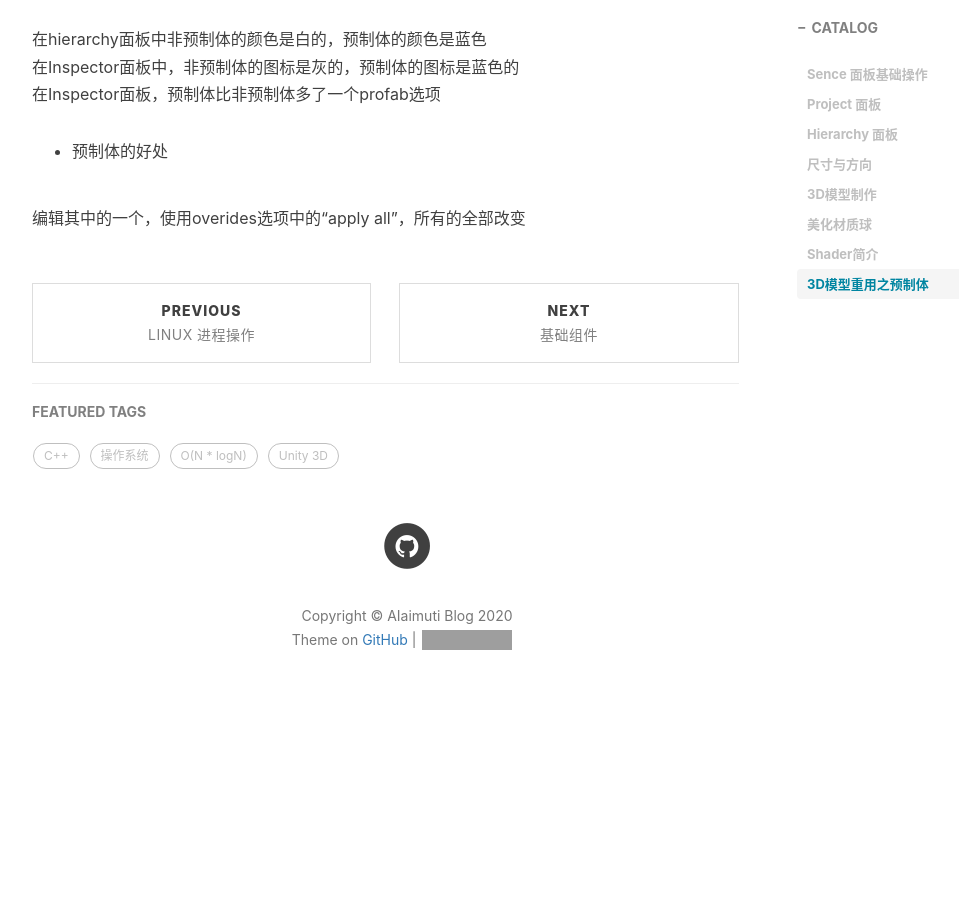
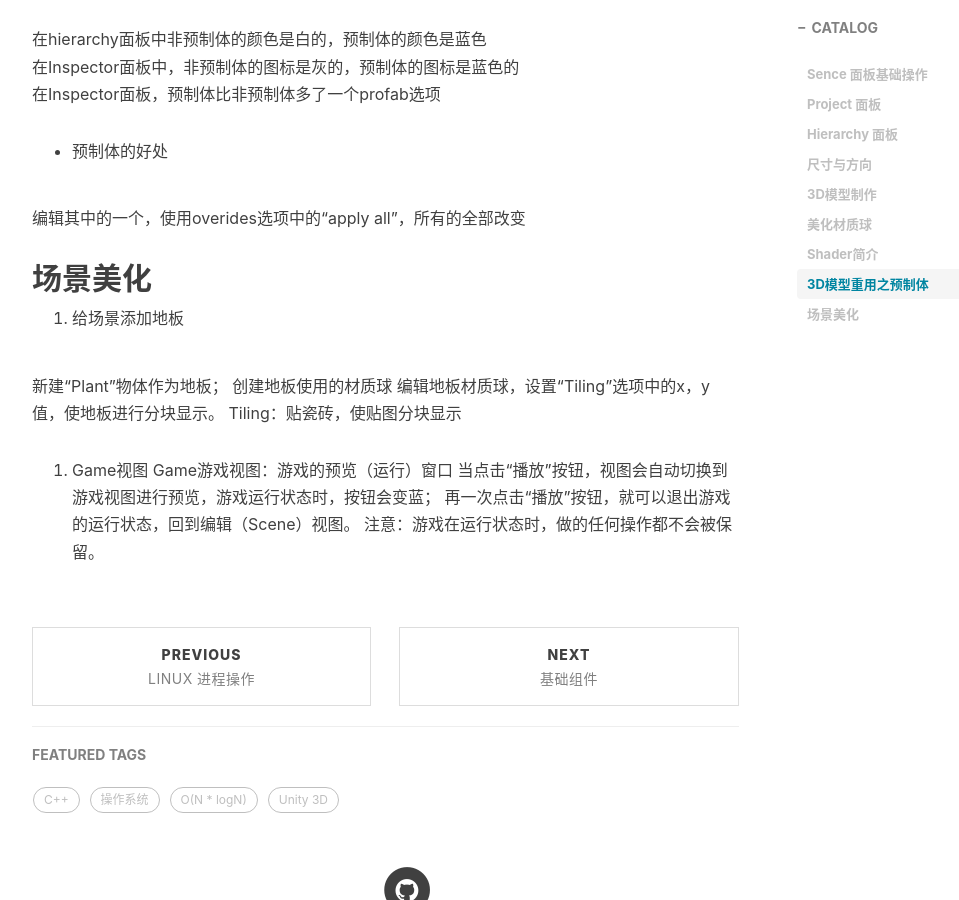
Before and after one commit to AIaimuti/aiaimuti.github.io, a Jekyll site: the page built from _posts/2020-4-3-3D_Basic.md, in a window 1280 px wide and 900 px high, scrolled down 4531 px. Shown: the whole window, without its empty margins (233-1192 px from the left). Built offline with Jekyll 4.4.1, drawn with Linux system fonts in a browser that asks for light colours; nearby versions of some CDN libraries; comment, search, counter and statistics services are not loaded; before the commit the page ends 5275 px from its top, so only the background shows below that; grey boxes are pictures that could not be loaded.

Commit message:
Update 2020-4-3-3D_Basic.md

```diff
--- a/_posts/2020-4-3-3D_Basic.md
+++ b/_posts/2020-4-3-3D_Basic.md
@@ -168,3 +168,18 @@ Prefab，预先准备好的物体，可以重复使用和利用。
 + 预制体的好处
 
 编辑其中的一个，使用overides选项中的“apply all”，所有的全部改变
+
+## 场景美化
+
+1. 给场景添加地板
+
+新建“Plant”物体作为地板；
+创建地板使用的材质球
+编辑地板材质球，设置“Tiling”选项中的x，y值，使地板进行分块显示。
+Tiling：贴瓷砖，使贴图分块显示
+
+2. Game视图
+Game游戏视图：游戏的预览（运行）窗口
+当点击“播放”按钮，视图会自动切换到游戏视图进行预览，游戏运行状态时，按钮会变蓝；
+再一次点击“播放”按钮，就可以退出游戏的运行状态，回到编辑（Scene）视图。
+注意：游戏在运行状态时，做的任何操作都不会被保留。
```
